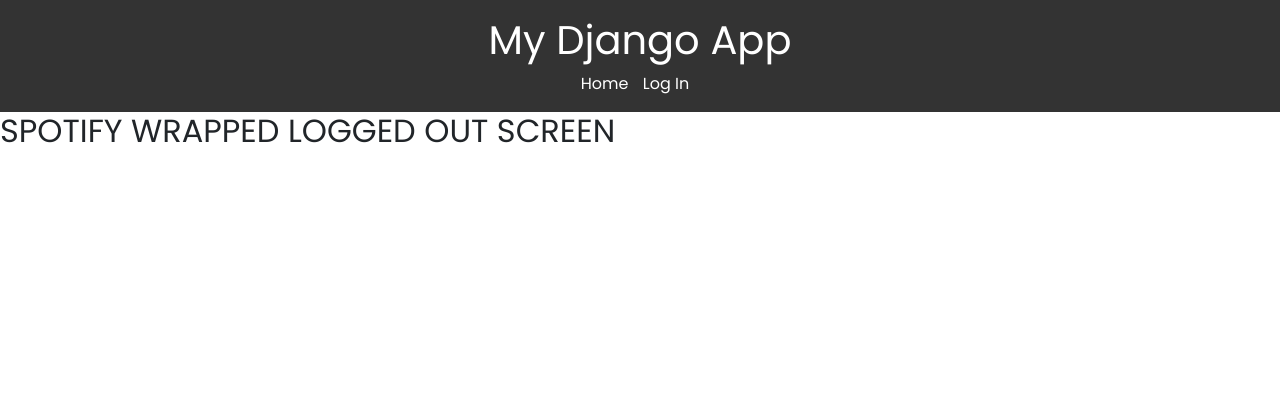
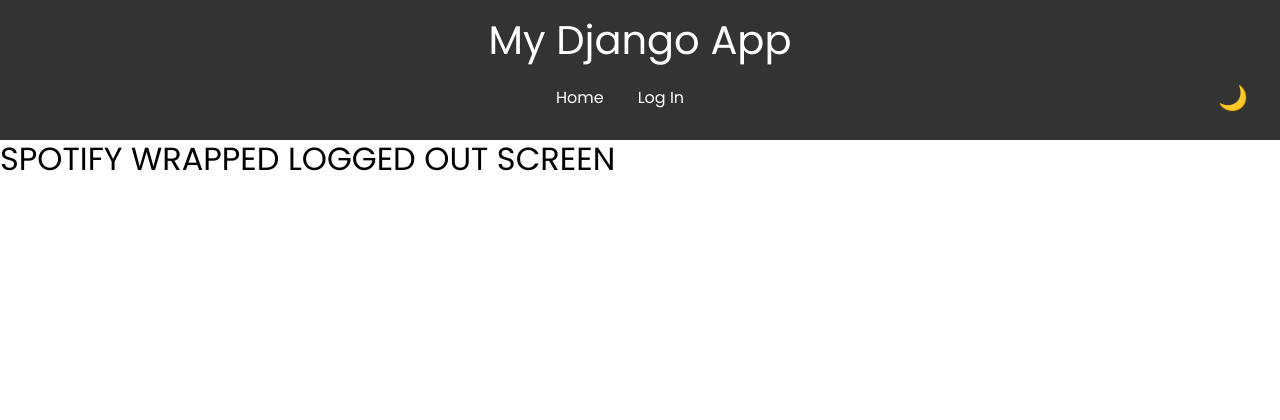
Before and after one commit to Blance5/Spotify-Wrapped, a Django app: page /home_logged_out/ in a window 1280 px wide. Shown: the top 420 px of the page. Run offline with Django 5.2, Linux system fonts and the light colour scheme.

Commit message:
dark mode

```diff
--- a/Wrapped_Proj/Wrapped/templates/base.html
+++ b/Wrapped_Proj/Wrapped/templates/base.html
@@ -1,6 +1,5 @@
 <!DOCTYPE html>
 {% load static %}
-
 
 <html lang="en">
 <head>
@@ -9,28 +8,71 @@
     <title>{% block title %}My Django App{% endblock %}</title>
     <link rel="stylesheet" href="{% static 'styles.css' %}">
     <link href="https://cdn.jsdelivr.net/npm/bootstrap@5.3.0/dist/css/bootstrap.min.css" rel="stylesheet">
-    <script src="https://cdn.jsdelivr.net/npm/bootstrap@5.3.0/dist/js/bootstrap.bundle.min.js"></script>
     <link href="https://fonts.googleapis.com/css2?family=Poppins:wght@400;600;700&display=swap" rel="stylesheet">
     <style>
         body {
             font-family: 'Poppins', sans-serif;
+            transition: background-color 0.3s, color 0.3s;
+        }
+
+        /* Light mode styles */
+        body.light-mode {
+            background-color: #ffffff;
+            color: #000000;
+        }
+
+        /* Dark mode styles */
+        body.dark-mode {
+            background-color: #121212;
+            color: #ffffff;
+        }
+
+        header nav {
+            display: flex;
+            justify-content: space-between;
+            align-items: center;
+            padding: 0.5rem 1rem;
+        }
+
+        .nav-links {
+            flex-grow: 1;
+            display: flex;
+            justify-content: center;
+        }
+
+        .nav-links ul {
+            list-style: none;
+            display: flex;
+            gap: 1.5rem;
+            padding: 0;
+            margin: 0;
+        }
+
+        .nav-links ul li {
+            display: inline;
+        }
+
+        .dark-mode-toggle {
+            cursor: pointer;
+            font-size: 1.5rem;
         }
     </style>
 </head>
-<body>
+<body class="{{ request.COOKIES.theme|default:'light-mode' }}">
     <header>
         <h1>My Django App</h1>
         <nav>
+            <div class="nav-links">
                 <ul>
                     <li><a href="{% url 'home_redirect' %}">Home</a></li>
-                <!-- Add more links as needed -->
                     {% if user.is_authenticated %}
-                    <!--<li><a href="{% url 'profile' %}">Profile</a></li> -->
                         <li><a href="{% url 'logout' %}">Log Out</a></li>
                     {% else %}
                         <li><a href="{% url 'spotify_login' %}">Log In</a></li>
                     {% endif %}
                 </ul>
+            </div>
+            <div class="dark-mode-toggle" id="darkModeToggle">🌞</div>
         </nav>
     </header>
 
@@ -43,5 +85,31 @@
     <footer>
         <p>&copy; 2024 Wrapped</p>
     </footer>
+
+<script>
+    document.addEventListener('DOMContentLoaded', () => {
+        const toggleIcon = document.getElementById('darkModeToggle');
+        const body = document.body;
+
+        // Set initial icon state
+        toggleIcon.textContent = body.classList.contains('dark-mode') ? '🌞' : '🌙';
+
+        // Helper function to set a cookie
+        const setCookie = (name, value, days) => {
+            const date = new Date();
+            date.setTime(date.getTime() + (days * 24 * 60 * 60 * 1000));
+            document.cookie = `${name}=${value};expires=${date.toUTCString()};path=/`;
+        };
+
+        // Toggle theme and update cookie
+        toggleIcon.addEventListener('click', () => {
+            const isDarkMode = body.classList.contains('dark-mode');
+            body.classList.toggle('dark-mode', !isDarkMode);
+            body.classList.toggle('light-mode', isDarkMode);
+            toggleIcon.textContent = isDarkMode ? '🌙' : '🌞'; // Moon for light, Sun for dark
+            setCookie('theme', isDarkMode ? 'light-mode' : 'dark-mode', 30);
+        });
+    });
+</script>
 </body>
 </html>
```
Also changed, not shown: Wrapped_Proj/db.sqlite3. Lines whose indentation alone changed are shown as unchanged.
